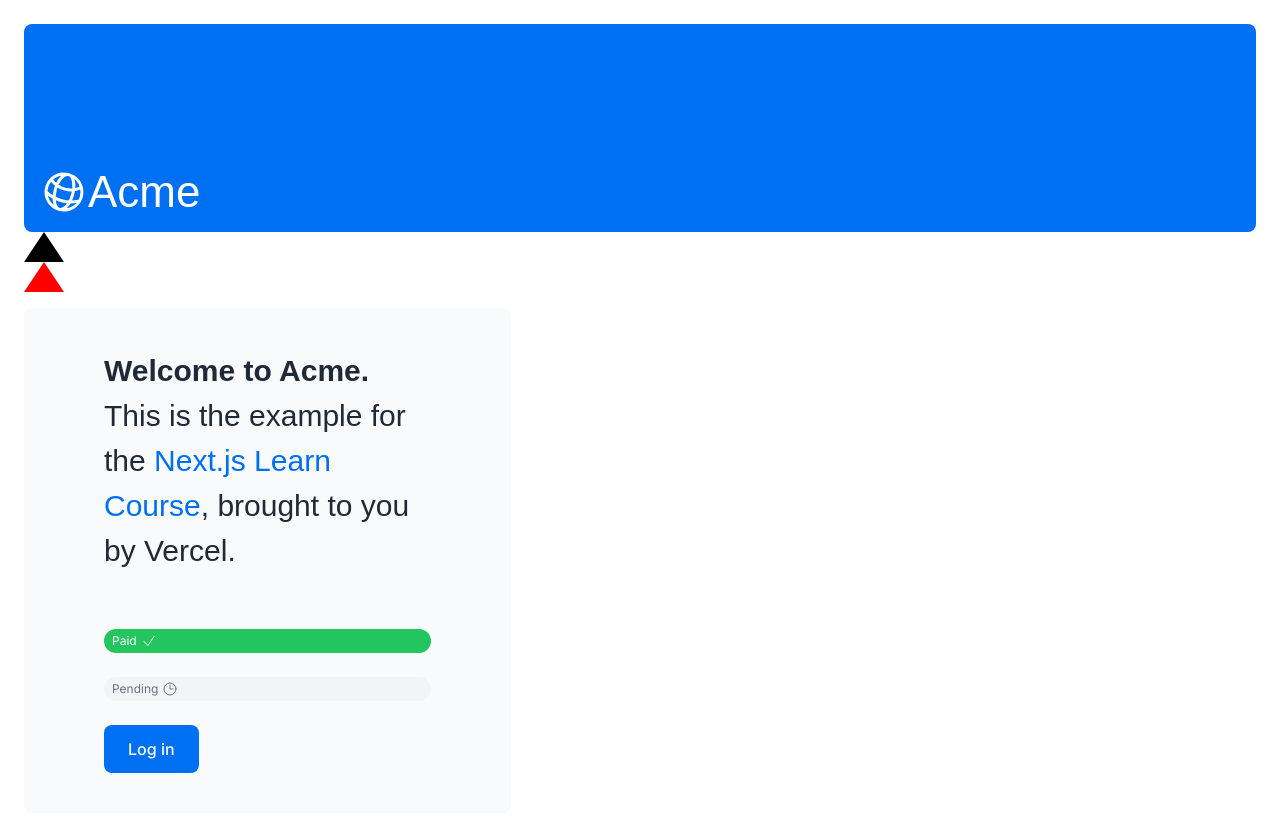
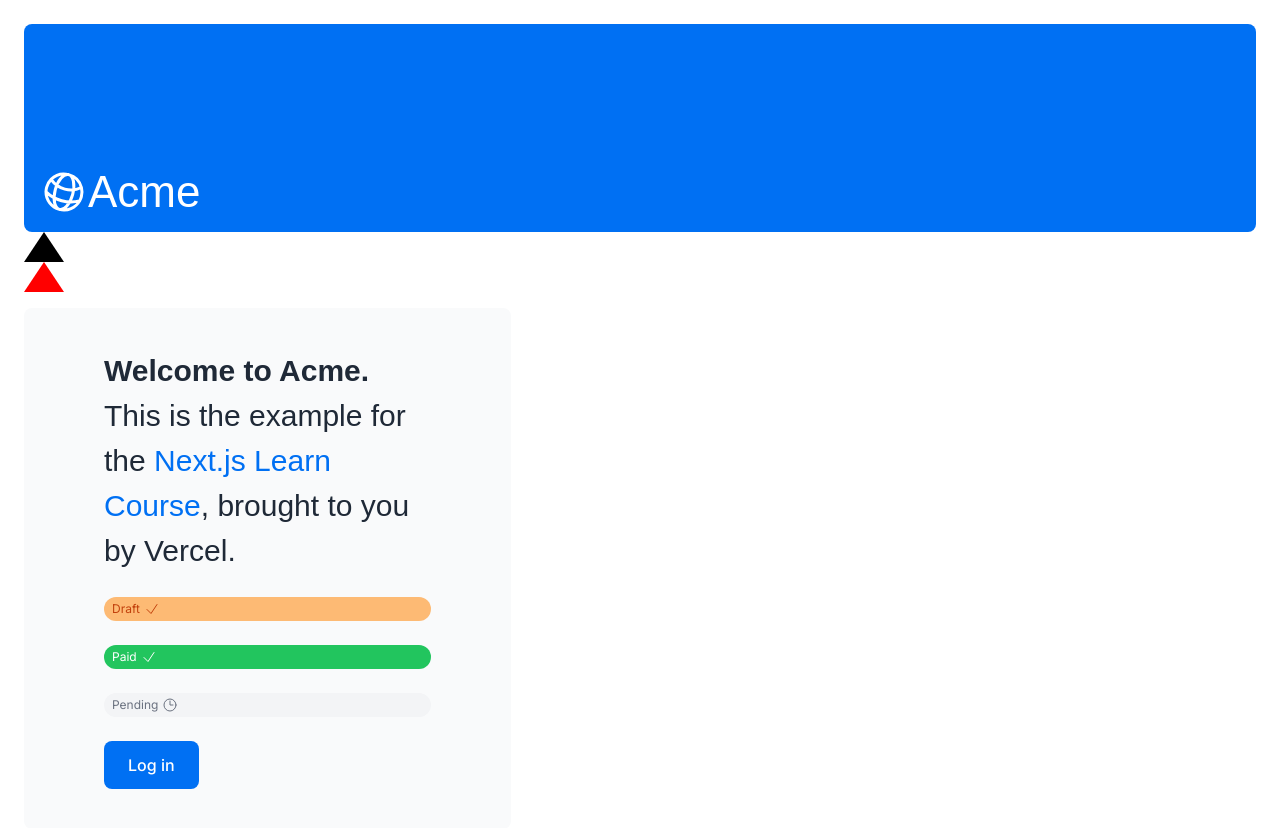
Before and after one commit to hendridg/nextjs-dashboard, a Next.js app: page / in a window 1280 px wide. Shown: the top 828 px of the page. Built offline with nearby package versions, Linux system fonts and the light colour scheme; a web font is replaced by a local one.

Commit message:
Add support for draft status in InvoiceStatus component

```diff
--- a/app/ui/invoices/status.tsx
+++ b/app/ui/invoices/status.tsx
@@ -1,7 +1,11 @@
 import { CheckIcon, ClockIcon } from '@heroicons/react/24/outline';
 import clsx from 'clsx';
 
-export default function InvoiceStatus({ status }: { status: string }) {
+export default function InvoiceStatus({
+  status,
+}: {
+  status: 'paid' | 'pending' | 'draft';
+}) {
   return (
     <span
       className={clsx(
@@ -9,6 +13,7 @@ export default function InvoiceStatus({ status }: { status: string }) {
         {
           'bg-gray-100 text-gray-500': status === 'pending',
           'bg-green-500 text-white': status === 'paid',
+          'bg-orange-300 text-orange-700': status === 'draft',
         },
       )}
     >
@@ -24,6 +29,12 @@ export default function InvoiceStatus({ status }: { status: string }) {
           <CheckIcon className="ml-1 w-4 text-white" />
         </>
       ) : null}
+      {status === 'draft' ? (
+        <>
+          Draft
+          <CheckIcon className="ml-1 w-4 text-orange-700" />
+        </>
+      ) : null}
     </span>
   );
 }
```
